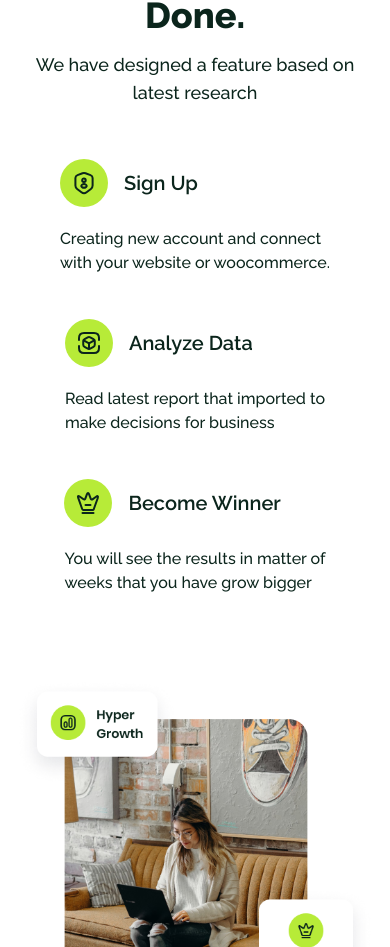
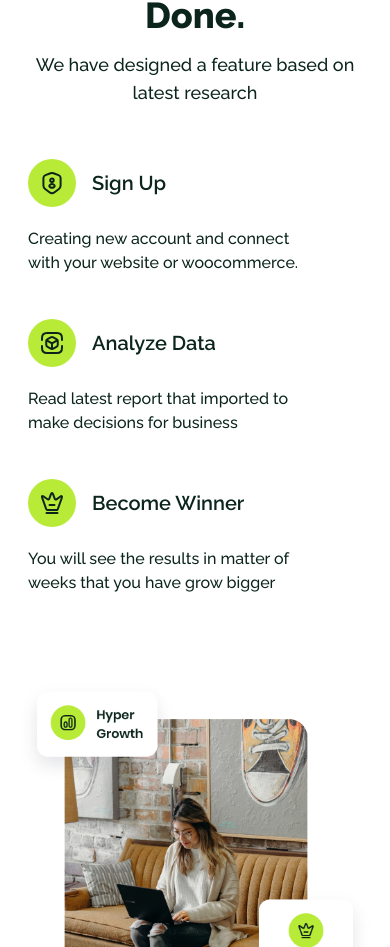
Before and after one commit to ervanervan/pasti-laris, a React (Vite) app: page / in a window 390 px wide. Shown: the part 4145-5092 px from the top of the page. Built offline with nearby package versions, Linux system fonts and the light colour scheme; a web font is replaced by a local one.

Commit message:
update: simple steps

```diff
--- a/src/components/SimpleSteps.jsx
+++ b/src/components/SimpleSteps.jsx
@@ -17,7 +17,7 @@ export default function SimpleSteps() {
         </p>
       </div>
 
-      <div className="relative flex flex-wrap gap-5 md:gap-20 items-center justify-center md:py-24 my-10">
+      <div className="relative flex px-4 flex-wrap gap-5 md:gap-20 items-center md:justify-center md:py-24 my-10">
         <img
           src={arrowTop}
           alt=""
```
